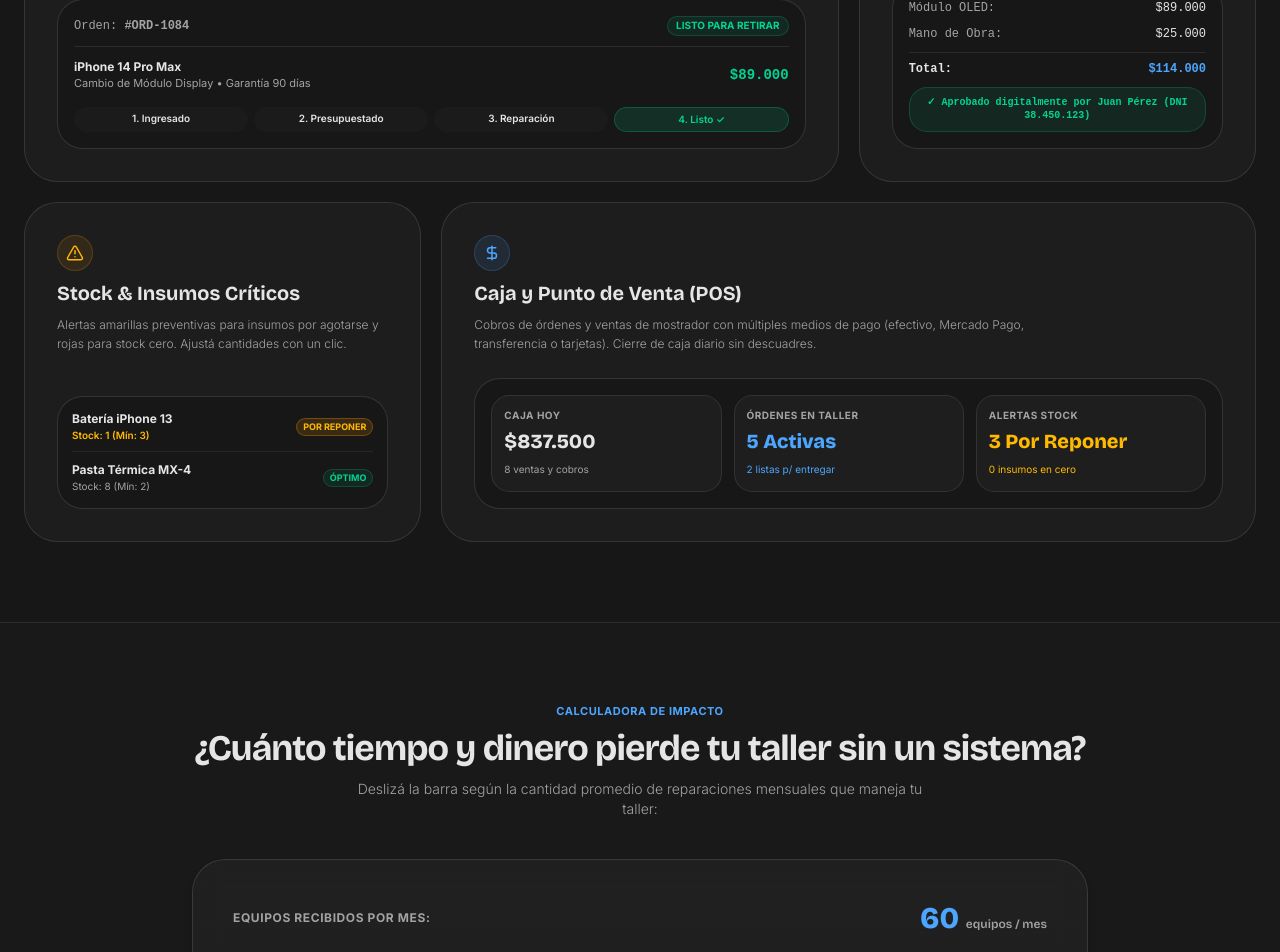
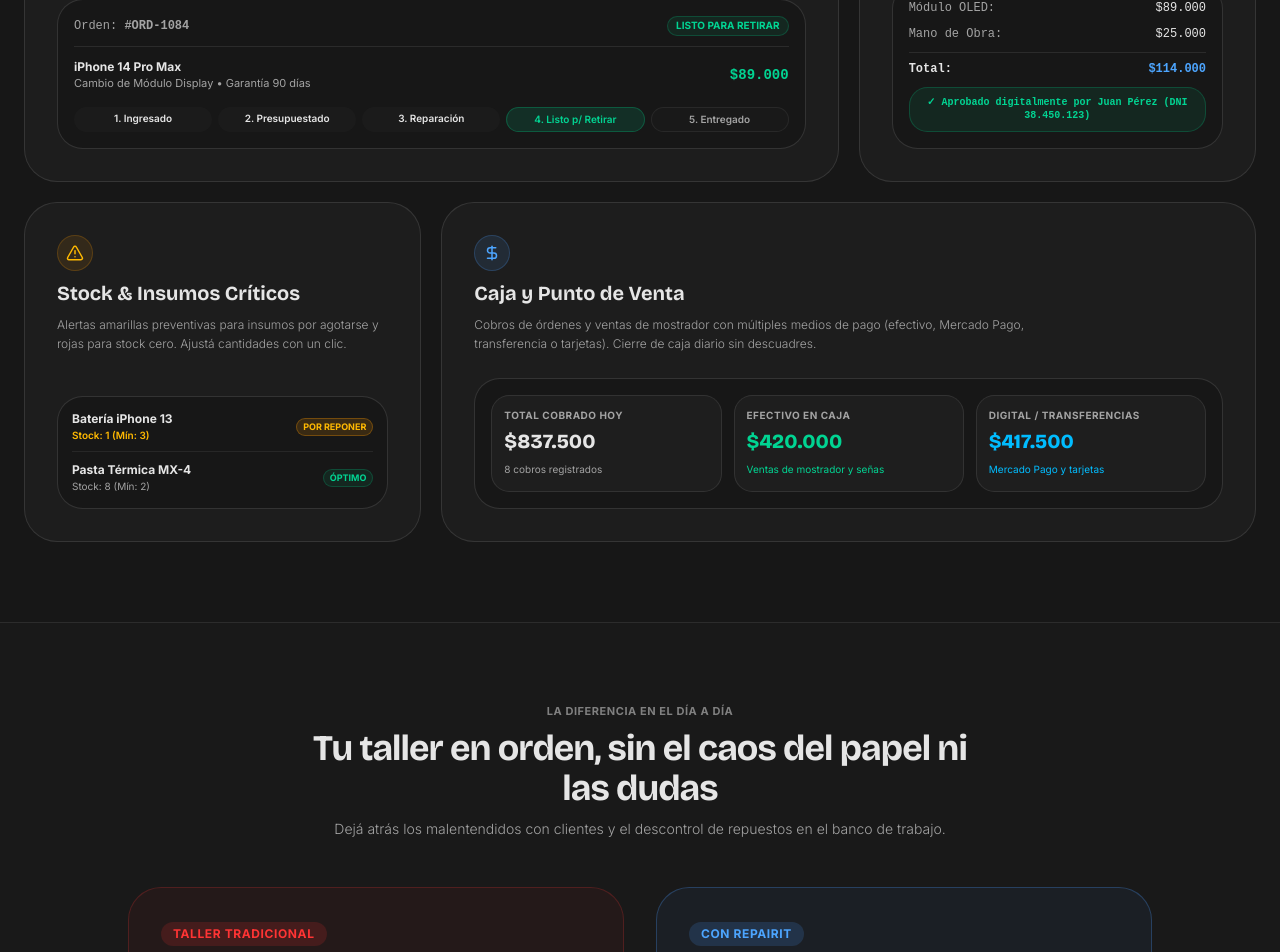
Before and after one commit to ejow78/TallerIII, a React (Vite) app in the folder frontend/: page / in a window 1280 px wide. Shown: the part 1848-2800 px from the top of the page. Built offline with nearby package versions, Linux system fonts and the light colour scheme.

Commit message:
feat(landing): remove hero badge and dots, neutralize subheadings, add Entregado status, focus caja cards, and add Taller Tradicional vs RepairIT comparison

```diff
--- a/frontend/src/views/public/LandingPage.jsx
+++ b/frontend/src/views/public/LandingPage.jsx
@@ -187,10 +187,7 @@ export default function LandingPage() {
         <div className="relative z-10 max-w-[1380px] w-full mx-auto grid grid-cols-1 lg:grid-cols-12 gap-12 lg:gap-10 items-center">
           {/* Columna Izquierda: Propuesta de Valor & CTA */}
           <div className="lg:col-span-5 text-center lg:text-left space-y-6">
-            <div className="inline-flex items-center gap-2 px-3 py-1 rounded-full bg-primary/10 border border-primary/25 text-primary text-xs font-semibold select-none">
-              <Sparkles className="w-3.5 h-3.5" />
-              <span>Software de Gestión para Talleres Técnicos</span>
-            </div>
+
 
             <h1 className="font-outfit text-4xl sm:text-5xl lg:text-[56px] xl:text-[60px] font-extrabold text-foreground tracking-tight leading-[1.06]">
               Tu taller, todas tus operaciones en un solo lugar
@@ -240,7 +237,7 @@ export default function LandingPage() {
       <section className="py-20 px-6 bg-card/15 border-t border-border/50 relative z-10">
         <div className="max-w-7xl mx-auto space-y-14">
           <div className="text-center max-w-2xl mx-auto space-y-2.5">
-            <span className="text-[11px] font-bold uppercase tracking-wider text-primary block">
+            <span className="text-[11px] font-bold uppercase tracking-wider text-muted-foreground/75 block">
               El Circuito del Taller
             </span>
             <h2 className="font-outfit text-3xl sm:text-4xl font-bold text-foreground tracking-tight">
@@ -307,7 +304,7 @@ export default function LandingPage() {
       <section id="caracteristicas" className="py-20 px-6 bg-background border-t border-border/50 relative z-10">
         <div className="max-w-7xl mx-auto space-y-12">
           <div className="text-center max-w-2xl mx-auto space-y-2.5">
-            <span className="text-[11px] font-bold uppercase tracking-wider text-primary block">
+            <span className="text-[11px] font-bold uppercase tracking-wider text-muted-foreground/75 block">
               Funcionalidades con Propósito
             </span>
             <h2 className="font-outfit text-3xl sm:text-4xl font-bold text-foreground tracking-tight">
@@ -350,11 +347,12 @@ export default function LandingPage() {
                   <span className="text-emerald-400 font-bold font-mono text-sm">$89.000</span>
                 </div>
                 {/* Stepper horizontal de estados */}
-                <div className="grid grid-cols-4 gap-1.5 pt-1 text-center text-[10px] font-semibold text-muted-foreground">
+                <div className="grid grid-cols-2 sm:grid-cols-5 gap-1.5 pt-1 text-center text-[10px] font-semibold text-muted-foreground">
                   <div className="p-1 rounded bg-muted/60 text-foreground">1. Ingresado</div>
                   <div className="p-1 rounded bg-muted/60 text-foreground">2. Presupuestado</div>
                   <div className="p-1 rounded bg-muted/60 text-foreground">3. Reparación</div>
-                  <div className="p-1 rounded bg-emerald-500/15 text-emerald-400 border border-emerald-500/30">4. Listo ✓</div>
+                  <div className="p-1 rounded bg-emerald-500/15 text-emerald-400 border border-emerald-500/30">4. Listo p/ Retirar</div>
+                  <div className="p-1 rounded bg-muted/40 text-muted-foreground border border-border/40">5. Entregado</div>
                 </div>
               </div>
             </div>
@@ -437,7 +435,7 @@ export default function LandingPage() {
                   <DollarSign className="w-4.5 h-4.5" />
                 </div>
                 <h3 className="font-outfit text-xl font-bold text-foreground">
-                  Caja y Punto de Venta (POS)
+                  Caja y Punto de Venta
                 </h3>
                 <p className="text-xs text-muted-foreground font-light leading-relaxed max-w-xl">
                   Cobros de órdenes y ventas de mostrador con múltiples medios de pago (efectivo, Mercado Pago, transferencia o tarjetas). Cierre de caja diario sin descuadres.
@@ -448,30 +446,30 @@ export default function LandingPage() {
               <div className="rounded-xl bg-background/80 border border-border/70 p-4 grid grid-cols-1 sm:grid-cols-3 gap-3 text-left">
                 <div className="p-3 rounded-lg bg-card/50 border border-border/60">
                   <span className="text-[10px] font-bold uppercase tracking-wider text-muted-foreground block">
-                    Caja Hoy
+                    Total Cobrado Hoy
                   </span>
                   <span className="font-outfit text-xl font-black text-foreground block mt-1">
                     $837.500
                   </span>
-                  <span className="text-[10px] text-muted-foreground">8 ventas y cobros</span>
+                  <span className="text-[10px] text-muted-foreground">8 cobros registrados</span>
                 </div>
                 <div className="p-3 rounded-lg bg-card/50 border border-border/60">
                   <span className="text-[10px] font-bold uppercase tracking-wider text-muted-foreground block">
-                    Órdenes en Taller
+                    Efectivo en Caja
                   </span>
-                  <span className="font-outfit text-xl font-black text-primary block mt-1">
-                    5 Activas
+                  <span className="font-outfit text-xl font-black text-emerald-400 block mt-1">
+                    $420.000
                   </span>
-                  <span className="text-[10px] text-primary">2 listas p/ entregar</span>
+                  <span className="text-[10px] text-emerald-400">Ventas de mostrador y señas</span>
                 </div>
                 <div className="p-3 rounded-lg bg-card/50 border border-border/60">
                   <span className="text-[10px] font-bold uppercase tracking-wider text-muted-foreground block">
-                    Alertas Stock
+                    Digital / Transferencias
                   </span>
-                  <span className="font-outfit text-xl font-black text-amber-400 block mt-1">
-                    3 Por Reponer
+                  <span className="font-outfit text-xl font-black text-sky-400 block mt-1">
+                    $417.500
                   </span>
-                  <span className="text-[10px] text-amber-400">0 insumos en cero</span>
+                  <span className="text-[10px] text-sky-400">Mercado Pago y tarjetas</span>
                 </div>
               </div>
             </div>
@@ -479,94 +477,97 @@ export default function LandingPage() {
         </div>
       </section>
 
-      {/* SECCIÓN 4: CALCULADORA INTERACTIVA DE RETORNO Y AHORRO PARA EL TALLER */}
+      {/* SECCIÓN 4: COMPARATIVA REAL (TALLER TRADICIONAL VS CON REPAIRIT) */}
       <section className="py-20 px-6 bg-card/15 border-t border-border/50 relative z-10">
-        <div className="max-w-4xl mx-auto space-y-10">
-          <div className="text-center space-y-2.5">
-            <span className="text-[11px] font-bold uppercase tracking-wider text-primary block">
-              Calculadora de Impacto
+        <div className="max-w-5xl mx-auto space-y-12">
+          <div className="text-center max-w-2xl mx-auto space-y-2.5">
+            <span className="text-[11px] font-bold uppercase tracking-wider text-muted-foreground/75 block">
+              La Diferencia en el Día a Día
             </span>
             <h2 className="font-outfit text-3xl sm:text-4xl font-bold text-foreground tracking-tight">
-              ¿Cuánto tiempo y dinero pierde tu taller sin un sistema?
+              Tu taller en orden, sin el caos del papel ni las dudas
             </h2>
-            <p className="text-muted-foreground text-sm font-light max-w-xl mx-auto">
-              Deslizá la barra según la cantidad promedio de reparaciones mensuales que maneja tu taller:
+            <p className="text-muted-foreground text-sm font-light">
+              Dejá atrás los malentendidos con clientes y el descontrol de repuestos en el banco de trabajo.
             </p>
           </div>
 
-          <div className="rounded-2xl bg-card/60 border border-border/80 p-6 sm:p-10 space-y-8 backdrop-blur-md shadow-xl">
-            {/* Slider Interactivo */}
-            <div className="space-y-4">
-              <div className="flex items-center justify-between">
-                <span className="text-xs font-bold uppercase tracking-wider text-muted-foreground">
-                  Equipos recibidos por mes:
-                </span>
-                <span className="font-outfit font-black text-2xl sm:text-3xl text-primary">
-                  {monthlyDevices} <span className="text-xs font-normal text-muted-foreground">equipos / mes</span>
-                </span>
-              </div>
-              <input
-                type="range"
-                min="15"
-                max="250"
-                step="5"
-                value={monthlyDevices}
-                onChange={(e) => setMonthlyDevices(Number(e.target.value))}
-                className="w-full h-2 bg-muted rounded-lg appearance-none cursor-pointer accent-primary"
-              />
-              <div className="flex justify-between text-[11px] text-muted-foreground font-mono">
-                <span>15 equipos</span>
-                <span>120 equipos</span>
-                <span>250 equipos</span>
+          <div className="grid grid-cols-1 md:grid-cols-2 gap-6 sm:gap-8 items-stretch">
+            {/* Columna 1: Taller Tradicional */}
+            <div className="rounded-2xl bg-destructive/5 border border-destructive/20 p-6 sm:p-8 flex flex-col justify-between space-y-6">
+              <div className="space-y-4">
+                <div className="inline-flex items-center gap-2 px-3 py-1 rounded-md bg-destructive/15 text-destructive text-xs font-bold uppercase tracking-wider">
+                  <span>Taller Tradicional</span>
+                </div>
+                <h3 className="font-outfit text-xl font-bold text-foreground">
+                  El desorden operativo de siempre
+                </h3>
+                <ul className="space-y-3.5 text-xs text-muted-foreground font-light leading-relaxed">
+                  <li className="flex items-start gap-2.5">
+                    <span className="text-destructive font-bold shrink-0">✕</span>
+                    <span>Papelitos de recepción extraviados o con letra ilegible.</span>
+                  </li>
+                  <li className="flex items-start gap-2.5">
+                    <span className="text-destructive font-bold shrink-0">✕</span>
+                    <span>Teléfono y WhatsApp saturados de clientes preguntando si su equipo ya está listo.</span>
+                  </li>
+                  <li className="flex items-start gap-2.5">
+                    <span className="text-destructive font-bold shrink-0">✕</span>
+                    <span>Discusiones al retirar: «Yo nunca autoricé ese costo ni ese cambio de repuesto».</span>
+                  </li>
+                  <li className="flex items-start gap-2.5">
+                    <span className="text-destructive font-bold shrink-0">✕</span>
+                    <span>Stock a ojo: te enterás de que te falta un módulo con el cliente esperando en el mostrador.</span>
+                  </li>
+                  <li className="flex items-start gap-2.5">
+                    <span className="text-destructive font-bold shrink-0">✕</span>
+                    <span>Cierres de caja confusos al final del día sin saber cuánto fue en efectivo o digital.</span>
+                  </li>
+                </ul>
               </div>
             </div>
 
-            {/* Tarjetas reactivas de resultados */}
-            <div className="grid grid-cols-1 sm:grid-cols-3 gap-4 pt-2 border-t border-border/60">
-              <div className="p-4 rounded-xl bg-background/70 border border-border/70 text-center space-y-1">
-                <span className="text-[10px] font-bold uppercase tracking-wider text-muted-foreground block">
-                  Tiempo Ahorrado
-                </span>
-                <span className="font-outfit text-3xl font-black text-sky-400 block">
-                  ~{savedHours} hs
-                </span>
-                <span className="text-[11px] text-muted-foreground block">
-                  Menos llamadas y mensajes al mes
-                </span>
+            {/* Columna 2: Con RepairIT */}
+            <div className="rounded-2xl bg-primary/5 border border-primary/25 p-6 sm:p-8 flex flex-col justify-between space-y-6">
+              <div className="space-y-4">
+                <div className="inline-flex items-center gap-2 px-3 py-1 rounded-md bg-primary/15 text-primary text-xs font-bold uppercase tracking-wider">
+                  <span>Con RepairIT</span>
+                </div>
+                <h3 className="font-outfit text-xl font-bold text-foreground">
+                  Control profesional en cada etapa
+                </h3>
+                <ul className="space-y-3.5 text-xs text-foreground font-medium leading-relaxed">
+                  <li className="flex items-start gap-2.5">
+                    <span className="text-primary font-bold shrink-0">✓</span>
+                    <span>Comprobante digital y físico con código QR único para el equipo y el cliente.</span>
+                  </li>
+                  <li className="flex items-start gap-2.5">
+                    <span className="text-primary font-bold shrink-0">✓</span>
+                    <span>Seguimiento online automático: el cliente consulta solo desde su celular.</span>
+                  </li>
+                  <li className="flex items-start gap-2.5">
+                    <span className="text-primary font-bold shrink-0">✓</span>
+                    <span>Presupuesto detallado aprobado con DNI antes de tocar el equipo, con respaldo oficial.</span>
+                  </li>
+                  <li className="flex items-start gap-2.5">
+                    <span className="text-primary font-bold shrink-0">✓</span>
+                    <span>Stock en tiempo real con alertas de reposición antes de quedarte en cero.</span>
+                  </li>
+                  <li className="flex items-start gap-2.5">
+                    <span className="text-primary font-bold shrink-0">✓</span>
+                    <span>Caja cuadrada con desglose instantáneo de efectivo, Mercado Pago y transferencias.</span>
+                  </li>
+                </ul>
               </div>
 
-              <div className="p-4 rounded-xl bg-background/70 border border-border/70 text-center space-y-1">
-                <span className="text-[10px] font-bold uppercase tracking-wider text-muted-foreground block">
-                  Valor del Tiempo Ganado
-                </span>
-                <span className="font-outfit text-3xl font-black text-emerald-400 block">
-                  ${estimatedSavings}
-                </span>
-                <span className="text-[11px] text-muted-foreground block">
-                  En horas productivas de banco técnico
-                </span>
+              <div className="pt-2">
+                <Button
+                  asChild
+                  className="w-full bg-primary hover:bg-primary/90 text-primary-foreground font-bold py-2.5 rounded-lg cursor-pointer"
+                >
+                  <a href={registerUrl}>Comenzar a ordenar mi taller</a>
+                </Button>
               </div>
-
-              <div className="p-4 rounded-xl bg-background/70 border border-border/70 text-center space-y-1">
-                <span className="text-[10px] font-bold uppercase tracking-wider text-muted-foreground block">
-                  Retorno de Inversión
-                </span>
-                <span className="font-outfit text-3xl font-black text-primary block">
-                  Inmediato
-                </span>
-                <span className="text-[11px] text-muted-foreground block">
-                  El plan Pro se paga con 1 sola reparación
-                </span>
-              </div>
-            </div>
-
-            <div className="text-center pt-2">
-              <Button
-                asChild
-                className="bg-primary hover:bg-primary/90 text-primary-foreground font-bold px-8 py-3 rounded-lg cursor-pointer"
-              >
-                <a href={registerUrl}>Probar RepairIT Gratis para mi Taller</a>
-              </Button>
             </div>
           </div>
         </div>
```
